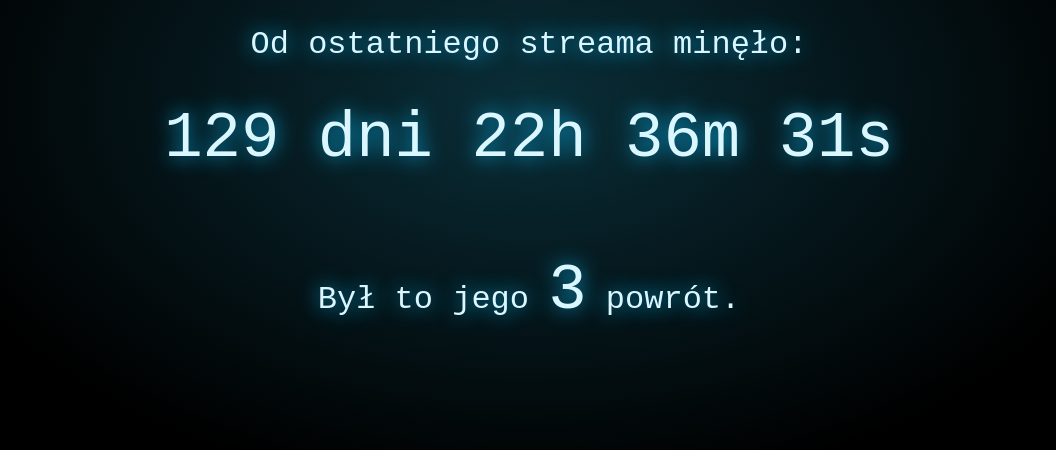
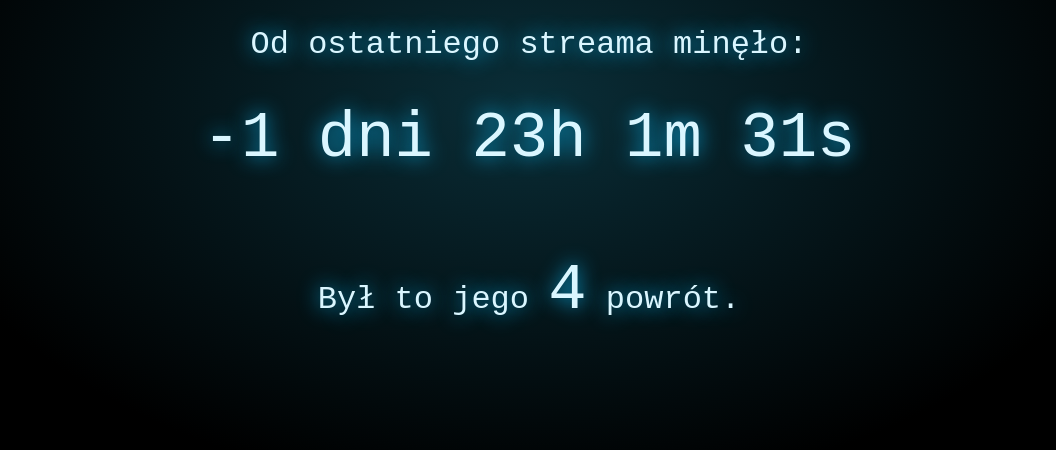
Before and after one commit to creamowkatimer/creamowkatimer.github.io, a plain HTML site: page index.html in a window 1280 px wide. Shown: the part 298-748 px from the top of the page, without its empty margins (111-1167 px from the left). Drawn offline with Linux system fonts and the light colour scheme.

Commit message:
Update index.html

```diff
--- a/index.html
+++ b/index.html
@@ -70,7 +70,7 @@
 	<p>Od ostatniego streama minęło:</p>
 	<p class="text" id="time"></p>
 	<p id="addons"></p>
-	<p>Był to jego <span class="text">3</span> powrót.</p>
+	<p>Był to jego <span class="text">4</span> powrót.</p>
     <audio id="audio">
 		<source src="audio.mp3" type="audio/mp3">
 	</audio>
@@ -78,7 +78,7 @@
 
 <script>
 function kremowaTimer() {
-	var date = new Date("09/04/2022 18:25:00");
+	var date = new Date("01/12/2023 18:00:00");
 
 	var diff = Date.now() - date.getTime();
 
```
